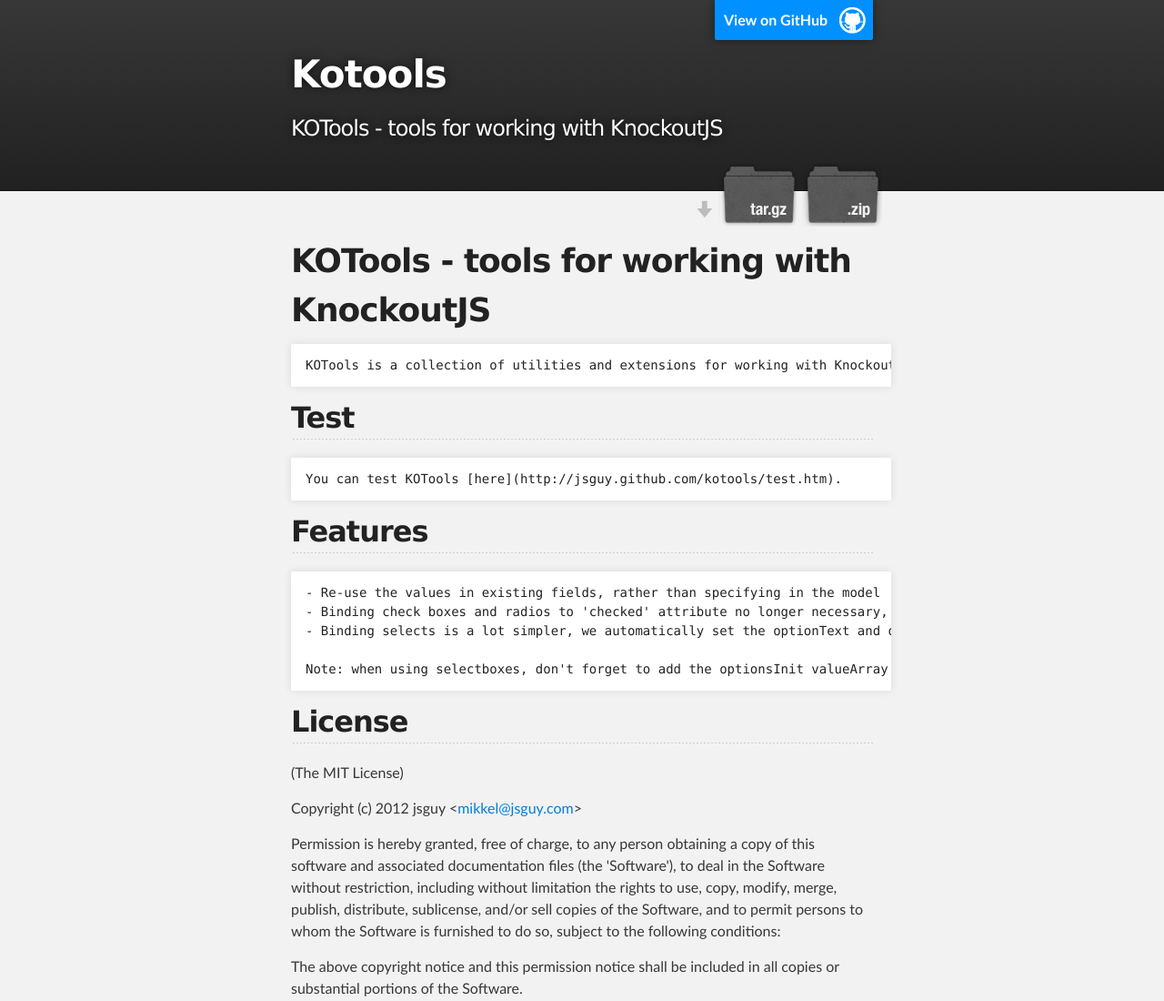
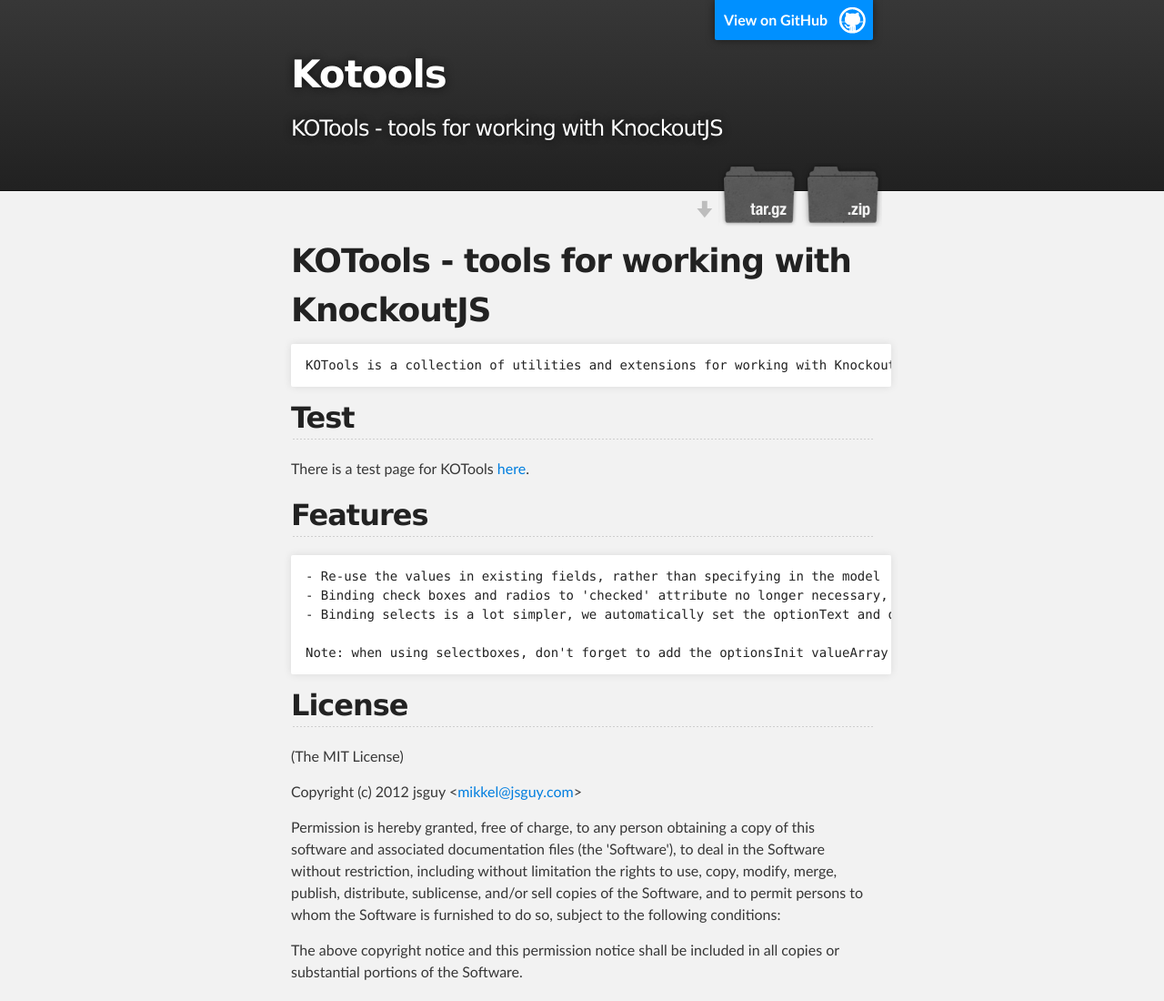
Before and after one commit to jsguy/kotools, a plain HTML site: page index.html in a window 1280 px wide. Shown: the top 1100 px of the page at 91% size. Drawn offline with Linux system fonts and the light colour scheme.

```diff
--- a/index.html
+++ b/index.html
@@ -38,8 +38,7 @@
 
 <h2>Test</h2>
 
-<pre><code>You can test KOTools [here](http://jsguy.github.com/kotools/test.htm).
-</code></pre>
+<p>There is a test page for KOTools <a href="https://github.com/jsguy/kotools/blob/master/test.htm">here</a>.</p>
 
 <h2>Features</h2>
 
```
Also changed, not shown: params.json (+1 -1 lines).
